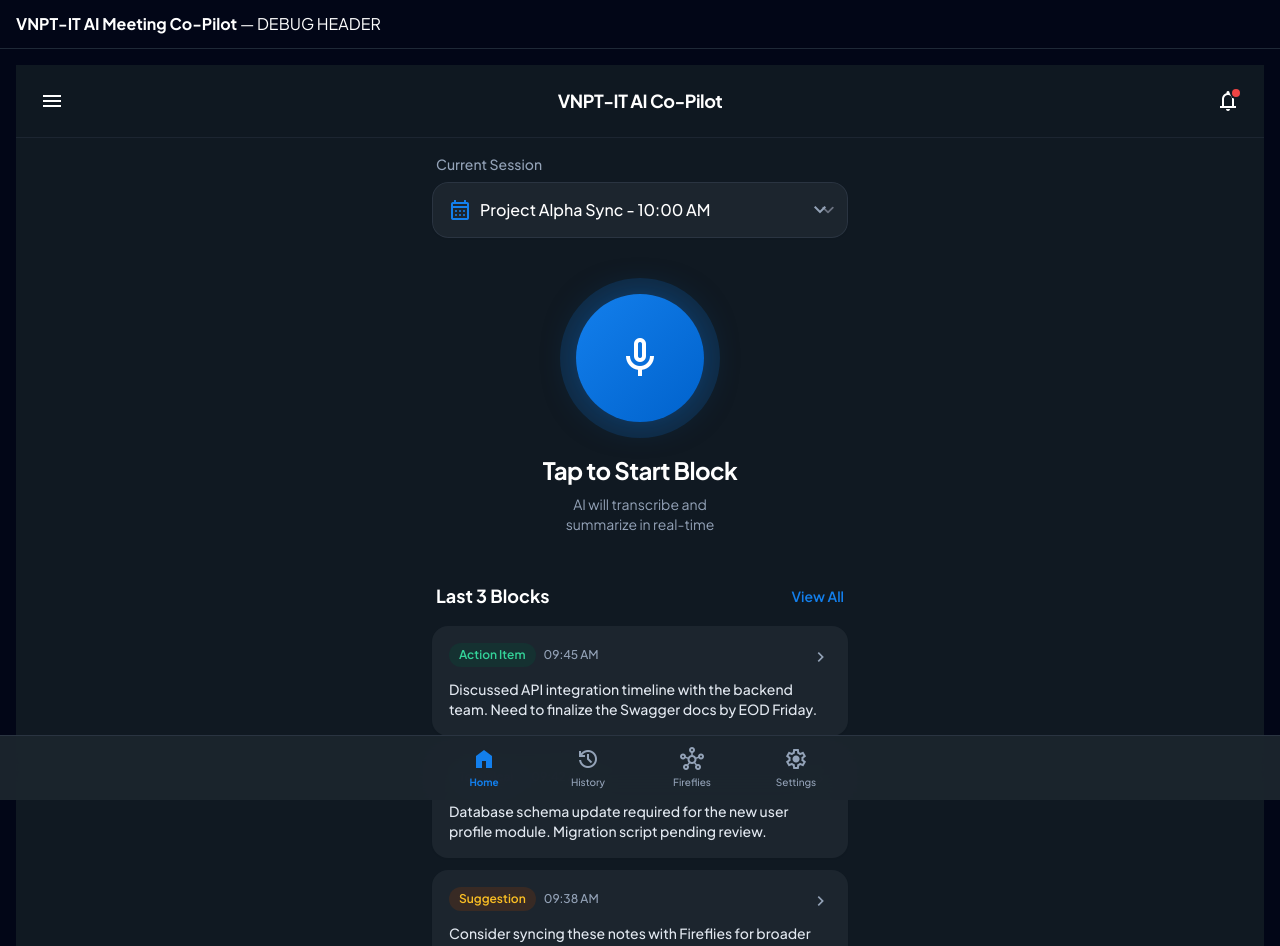
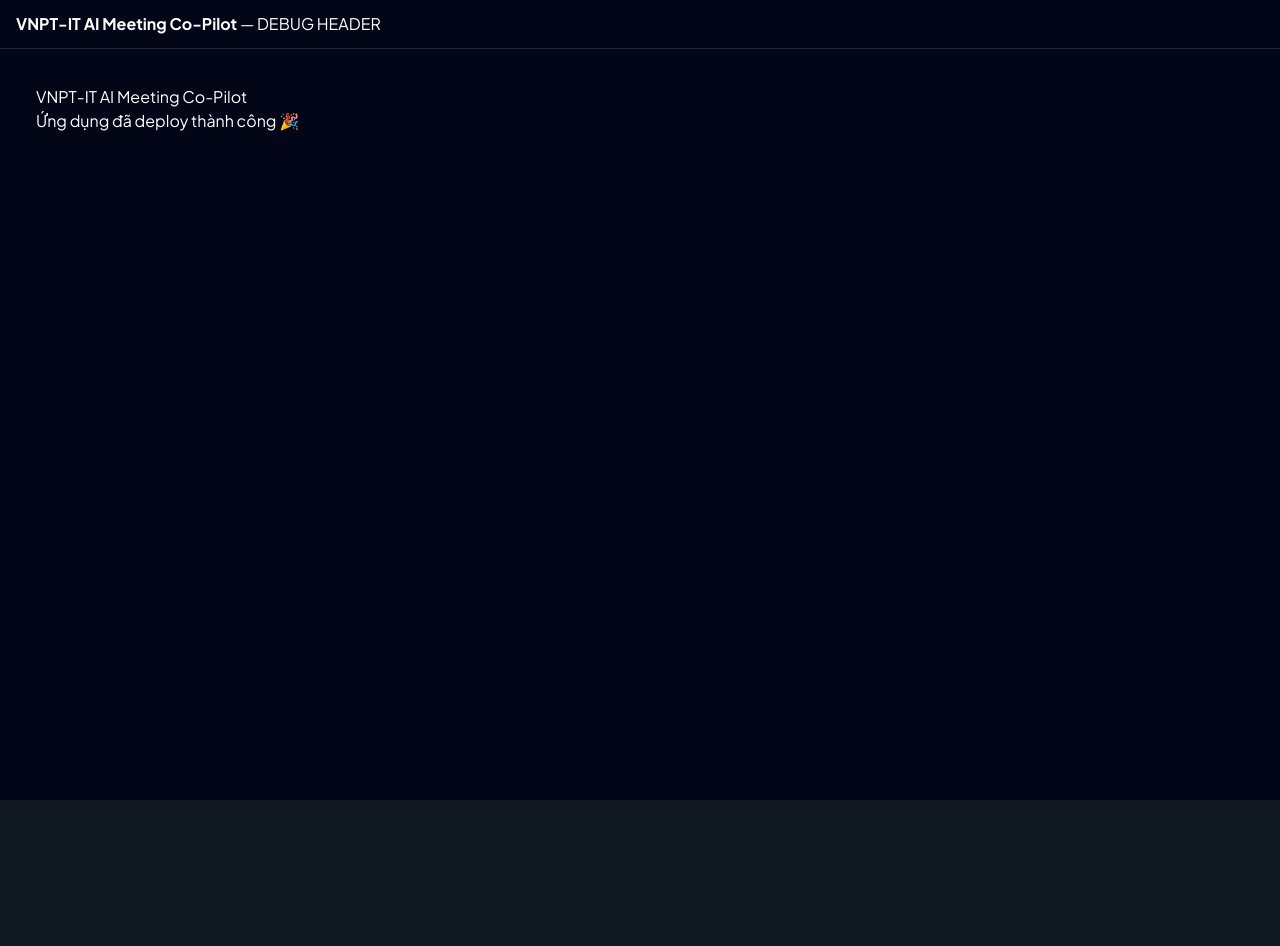
Before and after one commit to hieuluongxuan/VNPT-Meeting-App, a React (Vite) app: page /#/ in a window 1280 px wide. Shown: the top 946 px of the page. After the commit the page ends 800 px from the top, so only its background shows below. Built offline with nearby package versions, Linux system fonts and the light colour scheme.

Commit message:
Update Home.tsx

```diff
--- a/pages/Home.tsx
+++ b/pages/Home.tsx
@@ -1,122 +1,8 @@
-import React from 'react';
-import { useNavigate } from 'react-router-dom';
-import BottomNav from '../components/BottomNav';
-
-const Home: React.FC = () => {
-  const navigate = useNavigate();
-
+const Home = () => {
   return (
-    <div className="flex flex-col min-h-screen bg-background-light dark:bg-background-dark">
-      {/* Top App Bar */}
-      <header className="sticky top-0 z-50 flex items-center justify-between p-4 bg-background-light/95 dark:bg-background-dark/95 backdrop-blur-md border-b border-transparent dark:border-border-dark/50">
-        <button className="flex items-center justify-center w-10 h-10 rounded-full hover:bg-black/5 dark:hover:bg-white/10 transition-colors">
-          <span className="material-symbols-outlined text-2xl">menu</span>
-        </button>
-        <h1 className="text-lg font-bold tracking-tight text-center flex-1 truncate px-2">
-          VNPT-IT AI Co-Pilot
-        </h1>
-        <button className="flex items-center justify-center w-10 h-10 rounded-full hover:bg-black/5 dark:hover:bg-white/10 transition-colors relative">
-          <span className="material-symbols-outlined text-2xl">notifications</span>
-          <span className="absolute top-2 right-2 w-2 h-2 bg-red-500 rounded-full ring-2 ring-background-light dark:ring-background-dark"></span>
-        </button>
-      </header>
-
-      {/* Main Content Scroll Area */}
-      <main className="flex-1 flex flex-col w-full max-w-md mx-auto px-4 pb-24 pt-2">
-        {/* Meeting Selector */}
-        <div className="mt-2 mb-6">
-          <label className="block mb-2 text-sm font-medium text-slate-500 dark:text-slate-400 ml-1">Current Session</label>
-          <div className="relative group">
-            <div className="absolute inset-y-0 left-0 flex items-center pl-4 pointer-events-none z-10">
-              <span className="material-symbols-outlined text-primary">calendar_month</span>
-            </div>
-            <select className="w-full h-14 pl-12 pr-10 bg-surface-light dark:bg-surface-dark border-0 rounded-2xl text-base font-medium shadow-sm ring-1 ring-inset ring-slate-200 dark:ring-border-dark focus:ring-2 focus:ring-primary appearance-none transition-shadow cursor-pointer truncate text-slate-900 dark:text-white">
-              <option value="current">Project Alpha Sync - 10:00 AM</option>
-              <option value="new">+ Create New Meeting</option>
-              <option value="prev1">Weekly Architecture Review</option>
-            </select>
-            <div className="absolute inset-y-0 right-0 flex items-center pr-4 pointer-events-none">
-              <span className="material-symbols-outlined text-slate-400">expand_more</span>
-            </div>
-          </div>
-        </div>
-
-        {/* Hero Recording Section */}
-        <div className="flex-1 flex flex-col items-center justify-center min-h-[300px] py-8">
-          <div className="relative flex items-center justify-center group cursor-pointer active:scale-95 transition-transform duration-200" onClick={() => navigate('/block-detail')}>
-            {/* Pulsing Rings (Decorative) */}
-            <div className="absolute w-48 h-48 rounded-full bg-primary/10 animate-ping opacity-75"></div>
-            <div className="absolute w-40 h-40 rounded-full bg-primary/20 animate-pulse"></div>
-            {/* Main Button */}
-            <button className="relative flex items-center justify-center w-32 h-32 rounded-full bg-gradient-to-br from-primary to-[#0062cc] text-white shadow-glow hover:shadow-[0_0_60px_-10px_rgba(19,127,236,0.6)] transition-all z-10">
-              <span className="material-symbols-outlined text-5xl" style={{ fontSize: '48px' }}>mic</span>
-            </button>
-          </div>
-          <div className="mt-8 text-center space-y-2">
-            <h2 className="text-2xl font-bold tracking-tight">Tap to Start Block</h2>
-            <p className="text-slate-500 dark:text-slate-400 text-sm max-w-[200px] mx-auto">
-              AI will transcribe and summarize in real-time
-            </p>
-          </div>
-        </div>
-
-        {/* Recent Blocks List */}
-        <div className="mt-4">
-          <div className="flex items-center justify-between mb-4 px-1">
-            <h3 className="text-lg font-bold">Last 3 Blocks</h3>
-            <button className="text-sm font-semibold text-primary hover:text-primary/80">View All</button>
-          </div>
-          <div className="space-y-3">
-            {/* Card 1 */}
-            <div className="p-4 rounded-2xl bg-surface-light dark:bg-surface-dark border border-transparent hover:border-slate-200 dark:hover:border-border-dark transition-colors shadow-sm cursor-pointer group" onClick={() => navigate('/block-detail')}>
-              <div className="flex justify-between items-start mb-2">
-                <div className="flex items-center gap-2">
-                  <span className="text-xs font-semibold px-2.5 py-1 rounded-full bg-emerald-100 text-emerald-700 dark:bg-emerald-900/30 dark:text-emerald-400">
-                    Action Item
-                  </span>
-                  <span className="text-xs text-slate-400 font-medium">09:45 AM</span>
-                </div>
-                <span className="material-symbols-outlined text-slate-400 group-hover:text-primary transition-colors text-xl">chevron_right</span>
-              </div>
-              <p className="text-sm font-medium text-slate-700 dark:text-slate-200 line-clamp-2">
-                Discussed API integration timeline with the backend team. Need to finalize the Swagger docs by EOD Friday.
-              </p>
-            </div>
-            {/* Card 2 */}
-            <div className="p-4 rounded-2xl bg-surface-light dark:bg-surface-dark border border-transparent hover:border-slate-200 dark:hover:border-border-dark transition-colors shadow-sm cursor-pointer group">
-              <div className="flex justify-between items-start mb-2">
-                <div className="flex items-center gap-2">
-                  <span className="text-xs font-semibold px-2.5 py-1 rounded-full bg-indigo-100 text-indigo-700 dark:bg-indigo-900/30 dark:text-indigo-400">
-                    Technical
-                  </span>
-                  <span className="text-xs text-slate-400 font-medium">09:42 AM</span>
-                </div>
-                <span className="material-symbols-outlined text-slate-400 group-hover:text-primary transition-colors text-xl">chevron_right</span>
-              </div>
-              <p className="text-sm font-medium text-slate-700 dark:text-slate-200 line-clamp-2">
-                Database schema update required for the new user profile module. Migration script pending review.
-              </p>
-            </div>
-            {/* Card 3 */}
-            <div className="p-4 rounded-2xl bg-surface-light dark:bg-surface-dark border border-transparent hover:border-slate-200 dark:hover:border-border-dark transition-colors shadow-sm cursor-pointer group">
-              <div className="flex justify-between items-start mb-2">
-                <div className="flex items-center gap-2">
-                  <span className="text-xs font-semibold px-2.5 py-1 rounded-full bg-amber-100 text-amber-700 dark:bg-amber-900/30 dark:text-amber-400">
-                    Suggestion
-                  </span>
-                  <span className="text-xs text-slate-400 font-medium">09:38 AM</span>
-                </div>
-                <span className="material-symbols-outlined text-slate-400 group-hover:text-primary transition-colors text-xl">chevron_right</span>
-              </div>
-              <p className="text-sm font-medium text-slate-700 dark:text-slate-200 line-clamp-2">
-                Consider syncing these notes with Fireflies for broader team visibility before the sprint planning.
-              </p>
-            </div>
-          </div>
-        </div>
-      </main>
-
-      <BottomNav activeTab="home" />
+    <div style={{ padding: '20px', color: 'white' }}>
+      <h1>VNPT-IT AI Meeting Co-Pilot</h1>
+      <p>Ứng dụng đã deploy thành công 🎉</p>
     </div>
   );
 };
```
